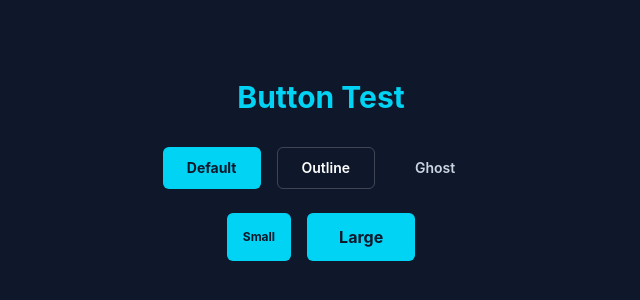
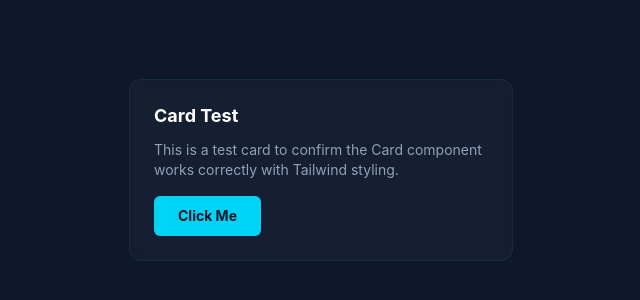
Before and after one commit to IyvonneAyoyi/Iyvonne-Ayoyi, a React (Vite) app: page / in a window 1280 px wide. Shown: the part 230-530 px from the top of the page, without its empty margins (319-959 px from the left). Built offline with nearby package versions, Linux system fonts and the light colour scheme.

Commit message:
Test: Verify Card component renders correctly

```diff
--- a/src/App.jsx
+++ b/src/App.jsx
@@ -1,18 +1,20 @@
 import { Button } from "@/components/ui/button"
+import { Card, CardHeader, CardContent, CardTitle } from "@/components/ui/card"
 
 function App() {
   return (
-    <div className="min-h-screen bg-slate-900 flex flex-col items-center justify-center gap-4">
-      <h1 className="text-3xl font-bold text-cyan-400 mb-4">Button Test</h1>
-      <div className="flex gap-4">
-        <Button>Default</Button>
-        <Button variant="outline">Outline</Button>
-        <Button variant="ghost">Ghost</Button>
-      </div>
-      <div className="flex gap-4 mt-2">
-        <Button size="sm">Small</Button>
-        <Button size="lg">Large</Button>
-      </div>
+    <div className="min-h-screen bg-slate-900 flex items-center justify-center p-8">
+      <Card className="max-w-sm w-full">
+        <CardHeader>
+          <CardTitle>Card Test</CardTitle>
+        </CardHeader>
+        <CardContent>
+          <p className="text-slate-400 text-sm mb-4">
+            This is a test card to confirm the Card component works correctly with Tailwind styling.
+          </p>
+          <Button>Click Me</Button>
+        </CardContent>
+      </Card>
     </div>
   )
 }
```
